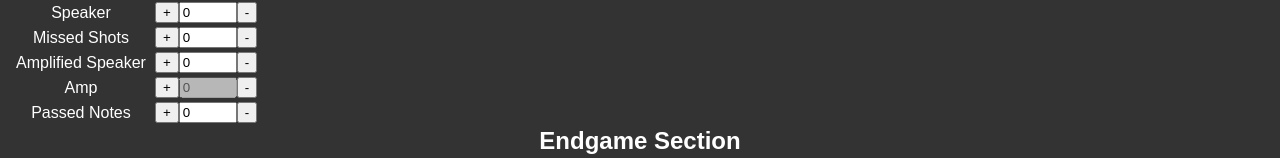
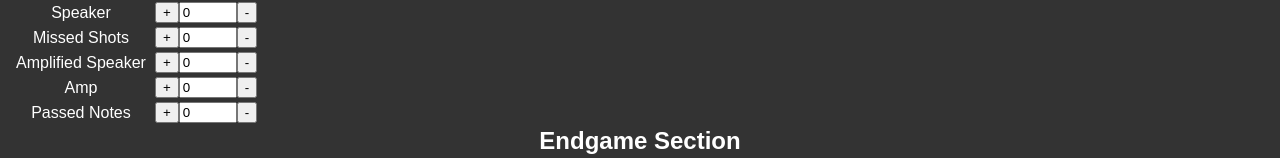
Before and after one commit to Aaric27/Sigma-Website, a plain HTML site: page scoutingform.html in a window 1280 px wide. Shown: the part 984-1142 px from the top of the page. Drawn offline with Linux system fonts and the light colour scheme.

Commit message:
Update scoutingform.html

```diff
--- a/scoutingform.html
+++ b/scoutingform.html
@@ -157,7 +157,7 @@ p{
                     <td>Amp</td>
                     <td>
                         <button onClick="addamp(e)" style="float: left;" type="button">+</button>
-                        <input name="Amp" type="text" id="amp" style="width:50px; float: left;" value="0" disabled>
+                        <input name="Amp" type="text" id="amp" style="width:50px; float: left;" value="0">
                         <button onClick="subtractamp(e)" style="float: left;" type="button">-</button>
                     </td>
                 </tr>
```
